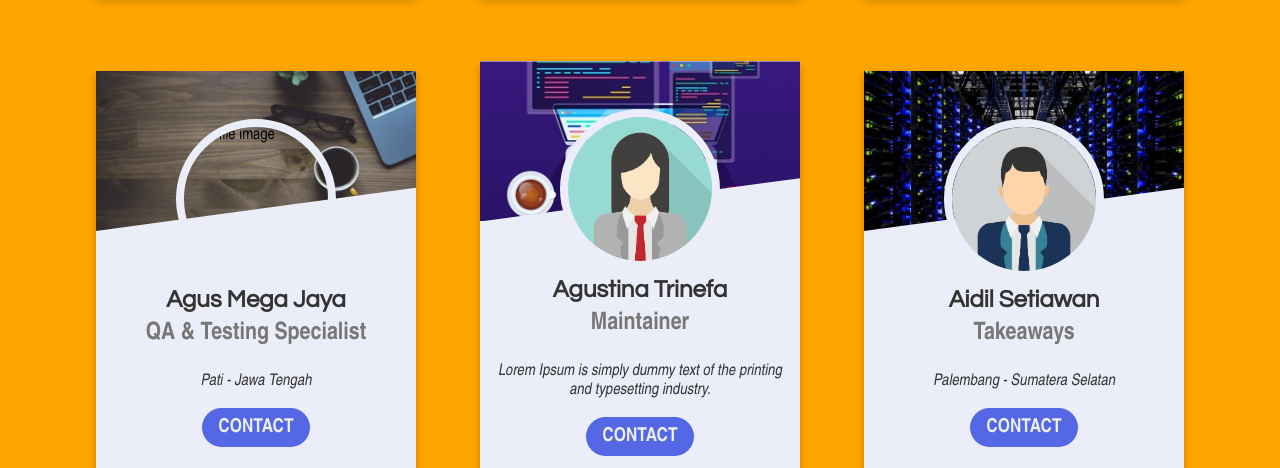
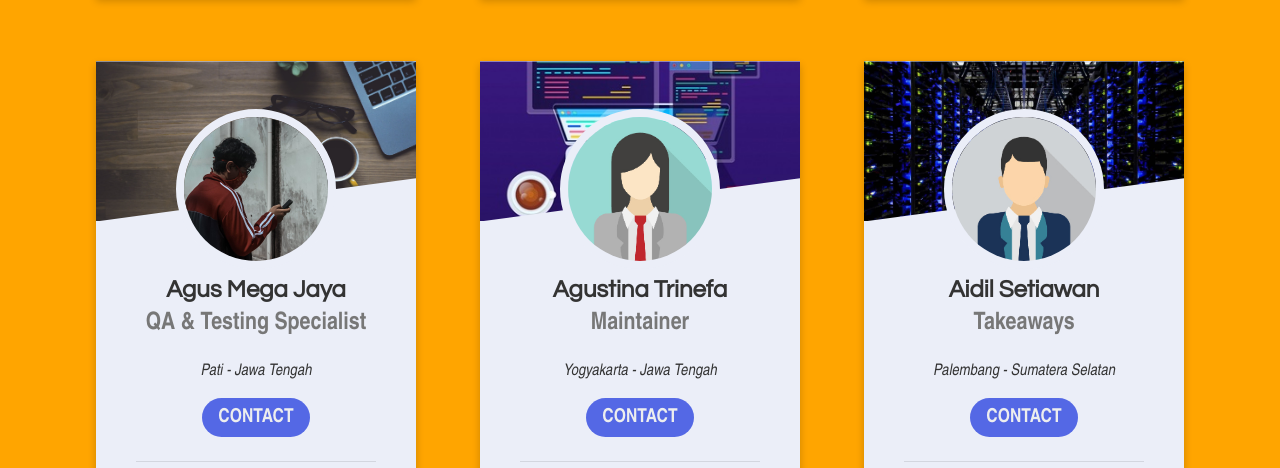
Before and after one commit to afifFr/ProgateTeamA61.github.io, a plain HTML site: page index.html in a window 1280 px wide. Shown: the part 1263-1731 px from the top of the page. Drawn offline with Linux system fonts and the light colour scheme.

Commit message:
Update index.html

```diff
--- a/index.html
+++ b/index.html
@@ -70,7 +70,7 @@
 				<div class="card">
 					<img src="img/card-img3.jpg" alt="card background" class="card-img">
 					<img src="img/img3.jpg" alt="profile image" class="profile-img">
-					<h1>Dhika</h1>
+					<h1>Andhika Syahputra</h1>
 					<p class="job-title">Web Developers</p>
 					<p class="about">
 						Bandung - Jawa Barat
@@ -86,7 +86,7 @@
 
 				<div class="card">
 					<img src="img/card-img4.jpg" alt="card background" class="card-img">
-					<img src="img/img4.jpg" alt="profile image" class="profile-img">
+					<img src="img/img4.jpeg" alt="profile image" class="profile-img">
 					<h1>Agus Mega Jaya</h1>
 					<p class="job-title">QA & Testing Specialist</p>
 					<p class="about">
@@ -107,7 +107,7 @@
 					<h1>Agustina Trinefa</h1>
 					<p class="job-title">Maintainer</p>
 					<p class="about">
-						Lorem Ipsum is simply dummy text of the printing and typesetting industry.
+						Yogyakarta - Jawa Tengah
 					</p>
 					<a href="#" class="btn">Contact</a>
 					<ul class="social-media">
```
